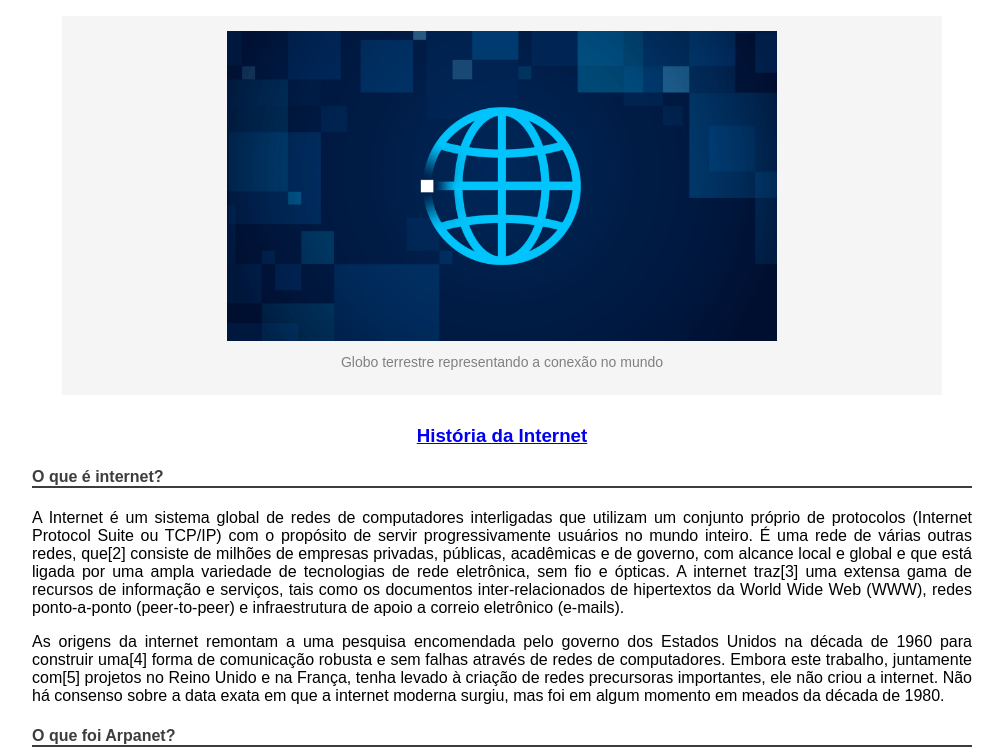
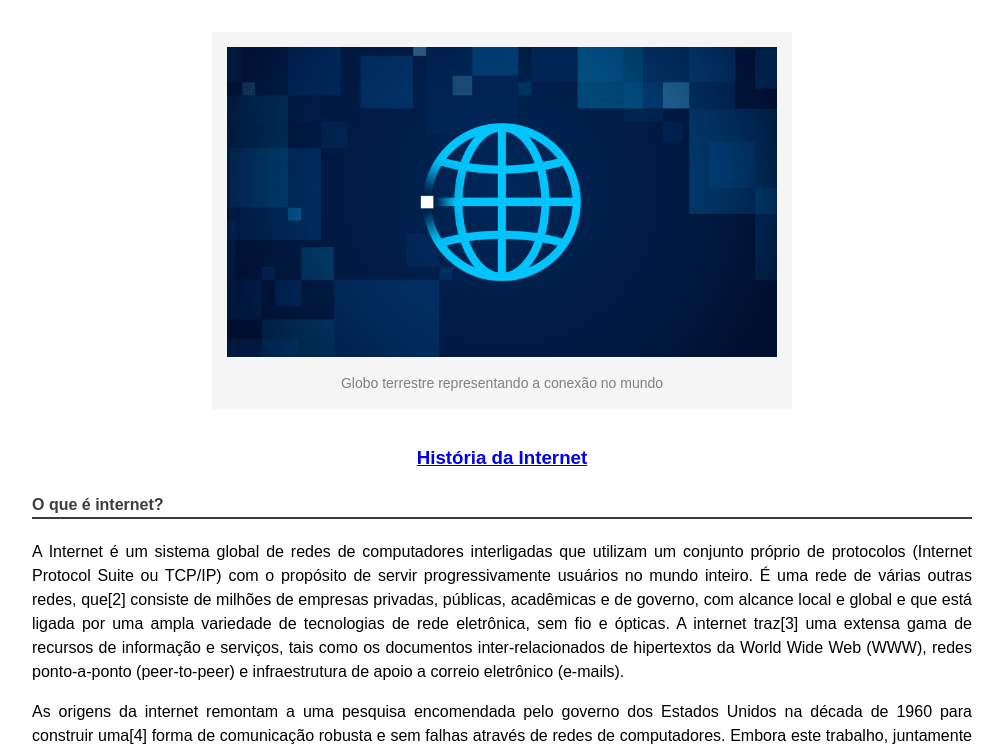
Before and after one commit to Crislamas/-Serasa-T5-Exerc-cio, a plain HTML site: page index.html in a window 1280 px wide. Shown: the part 92-844 px from the top of the page, without its empty margins (138-1141 px from the left). Drawn offline with Linux system fonts and the light colour scheme.

Commit message:
Add files via upload
Versão final do exercício de html e css

```diff
--- a/index.html
+++ b/index.html
@@ -9,8 +9,8 @@
 </head>
 <body>
     <h1>DESENVOLVIMENTO WEB</h1>
-    <figure>
-        <img src="img1.png" alt="Representação da Web" class="imagem1">
+    <figure class="figure-1">
+        <img src="img1.png" alt="Representação da Web">
         <figcaption>Globo terrestre representando a conexão no mundo</figcaption>
     </figure>
 
@@ -130,11 +130,10 @@ Em 1989, Tim Berners-Lee escreveu uma proposta de gerenciamento de informação,
 O navegador, então, renderiza (reconstitui) a página na tela do usuário (utilizador), assim como descrita pelos arquivos que a compõe.
 
     </p>
-    <br>
 
-     <figure>
+     <figure class="figure-2">
 
-        <img src="img2.jpg" alt = "Representação Conexões" class="imagem2">
+        <img src="img2.jpg" alt = "Representação Conexões">
         <figcaption>Celular com ícones de aplicativos</figcaption>
     </figure>
 
@@ -167,8 +166,7 @@ CSS tem uma sintaxe simples, e utiliza uma série de palavras em inglês para es
     <p>
         Uma instrução CSS consiste em um seletor e um bloco de declaração. Cada declaração contém uma propriedade e um valor, separados por dois pontos (:). Cada declaração é separada por ponto e vírgula (;).
     </p>
-    </di>
-    <br>
+
 
     <h1>Fontes</h1>
     <h4>Sugestão de Leitura</h4>
--- a/style.css
+++ b/style.css
@@ -1,10 +1,11 @@
 body {
-    text-align: justify;
     font-family: Arial, Helvetica, sans-serif;
+    max-width: 940px;
+    width: 80%;
+    margin-left:auto;
+    margin-right: auto;
     font-size: 16px;
-    width: 940px;
-    margin-left: auto;
-    margin-right: auto;
+    line-height: 1.5;
 
 }
 
@@ -40,10 +41,9 @@ figure {
     font-size: 14px;
     background-color: whitesmoke;
     padding: 15px;
-    margin: 30px;
+    margin: 35px;
     max-width: 100%;
     text-align: center;
-
 
 
     }
@@ -56,25 +56,26 @@ figure img {
 }
 
 
-.imagem1 {
+.figure-1 {
     max-width: 550px;
     max-height: 550px;
+    margin-left:auto;
+    margin-right: auto;
+}
 
+    .figure-2 {
+        max-height: 275px;
+        max-width: 275px;
+        float: right;
 }
 
 
-
-.imagem2 {
-
-    max-height: 275px;
-    max-width: 275px;
+figcaption {
+    margin-top: 10px;
 
 
 }
 
-
-figcaption {
-    padding: 10px;
-    text-align: center;
-
+p {
+    text-align: justify;
 }
```
